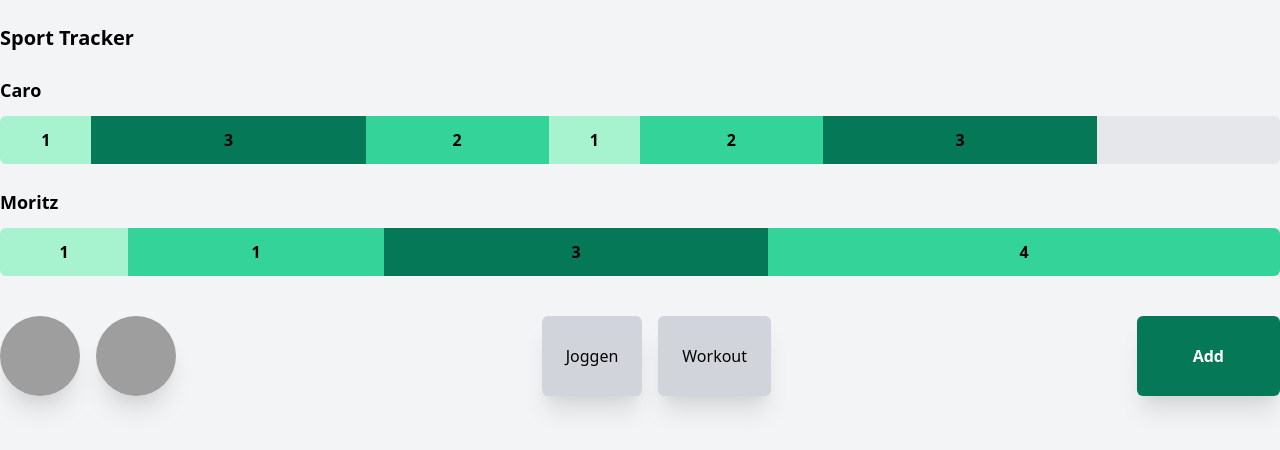
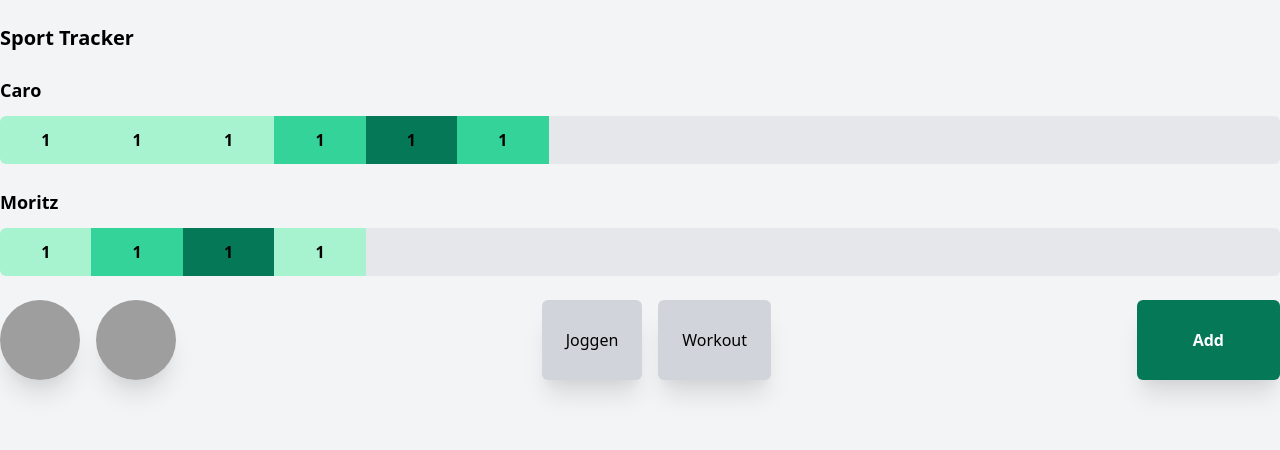
Before and after one commit to carolinwagner/habit_tracker, a React (Vite) app: page / in a window 1280 px wide. Shown: the top 450 px of the page. Built offline with nearby package versions, Linux system fonts and the light colour scheme; grey boxes are pictures that could not be loaded.

Commit message:
Add onClick function

```diff
--- a/src/App.jsx
+++ b/src/App.jsx
@@ -7,6 +7,19 @@ export default function App() {
   const [selectedUser, setSelectedUser] = useState();
   const [isSelectedJogging, setIsSelectedJogging] = useState(false);
   const [isSelectedWorkout, setIsSelectedWorkout] = useState(false);
+  const [selectedActivity, setSelectedActivity] = useState(1);
+  const [caroValues, setCaroValues] = useState([1, 1, 1, 2, 3, 2]);
+  const [moritzValues, setMoritzValues] = useState([1, 2, 3, 1]);
+  useEffect(() => {
+    if (isSelectedJogging && isSelectedWorkout) {
+      setSelectedActivity(3);
+    } else if (isSelectedJogging || isSelectedWorkout) {
+      setSelectedActivity(2);
+    } else {
+      setSelectedActivity(1);
+    }
+  }, [isSelectedJogging, isSelectedWorkout]);
+
   return (
     <>
       <div className="container mx-auto">
@@ -14,37 +27,12 @@ export default function App() {
         <section>
           <div className="font-semibold">
             <h2 className="flex-auto text-lg my-3">Caro</h2>
-            <IndicatorBar values={[1, 3, 2, 1, 2, 3]} />
+            <IndicatorBar id="caro" values={caroValues} />
           </div>
 
           <div className="font-semibold">
             <h2 className="flex-auto text-lg my-3">Moritz</h2>
-            <div className="flex h-12 mb-10">
-              <div
-                style={{ flex: 1 }}
-                className="flex items-center justify-center bg-green-200 rounded-l-md"
-              >
-                1
-              </div>
-              <div
-                style={{ flex: 2 }}
-                className="flex items-center justify-center bg-green-400"
-              >
-                1
-              </div>
-              <div
-                style={{ flex: 3 }}
-                className="flex items-center justify-center bg-green-700"
-              >
-                3
-              </div>
-              <div
-                style={{ flex: 4 }}
-                className="flex items-center justify-center bg-green-400 rounded-r-md"
-              >
-                4
-              </div>
-            </div>
+            <IndicatorBar id="moritz" values={moritzValues} />
           </div>
         </section>
 
@@ -84,6 +72,13 @@ export default function App() {
           <button
             className="bg-green-700 p-6 px-14 flex items-center rounded-md shadow-xl text-white font-semibold"
             type="button"
+            onClick={() => {
+              if (selectedUser === 0) {
+                setCaroValues([...caroValues, selectedActivity]);
+              } else if (selectedUser === 1) {
+                setMoritzValues([...moritzValues, selectedActivity]);
+              }
+            }}
           >
             Add
           </button>
--- a/src/IndicatorBar.jsx
+++ b/src/IndicatorBar.jsx
@@ -1,29 +1,28 @@
 import React from "react";
 
-export default function IndicatorBar({ blocks = 14, values }) {
+export default function IndicatorBar({ blocks = 14, values, id }) {
   const colors = [
     "bg-gray-200",
     "bg-green-200",
     "bg-green-400",
     "bg-green-700",
   ];
-  const valuesSum = values.reduce((a, b) => a + b, 0);
-  const zeroPaddingLength = blocks - valuesSum;
+  const zeroPaddingLength = blocks - values.length;
   const zeroArray = new Array(zeroPaddingLength).fill(0);
   const paddedValues = [...values, ...zeroArray];
-  console.log(paddedValues);
   return (
     <div className="flex h-12 mb-6">
       {paddedValues.map((value, index) => {
         return (
           <div
-            style={{ flex: value === 0 ? 1 : value }}
+            key={`bar${index}${value}${id}`}
+            style={{ flex: 1 }}
             className={`flex items-center justify-center ${colors[value]} ${
               index === 0 ? "rounded-l-md" : ""
             } ${index === paddedValues.length - 1 ? "rounded-r-md" : ""}
             `}
           >
-            {value === 0 ? "" : value}
+            {value === 0 ? "" : 1}
           </div>
         );
       })}
```
